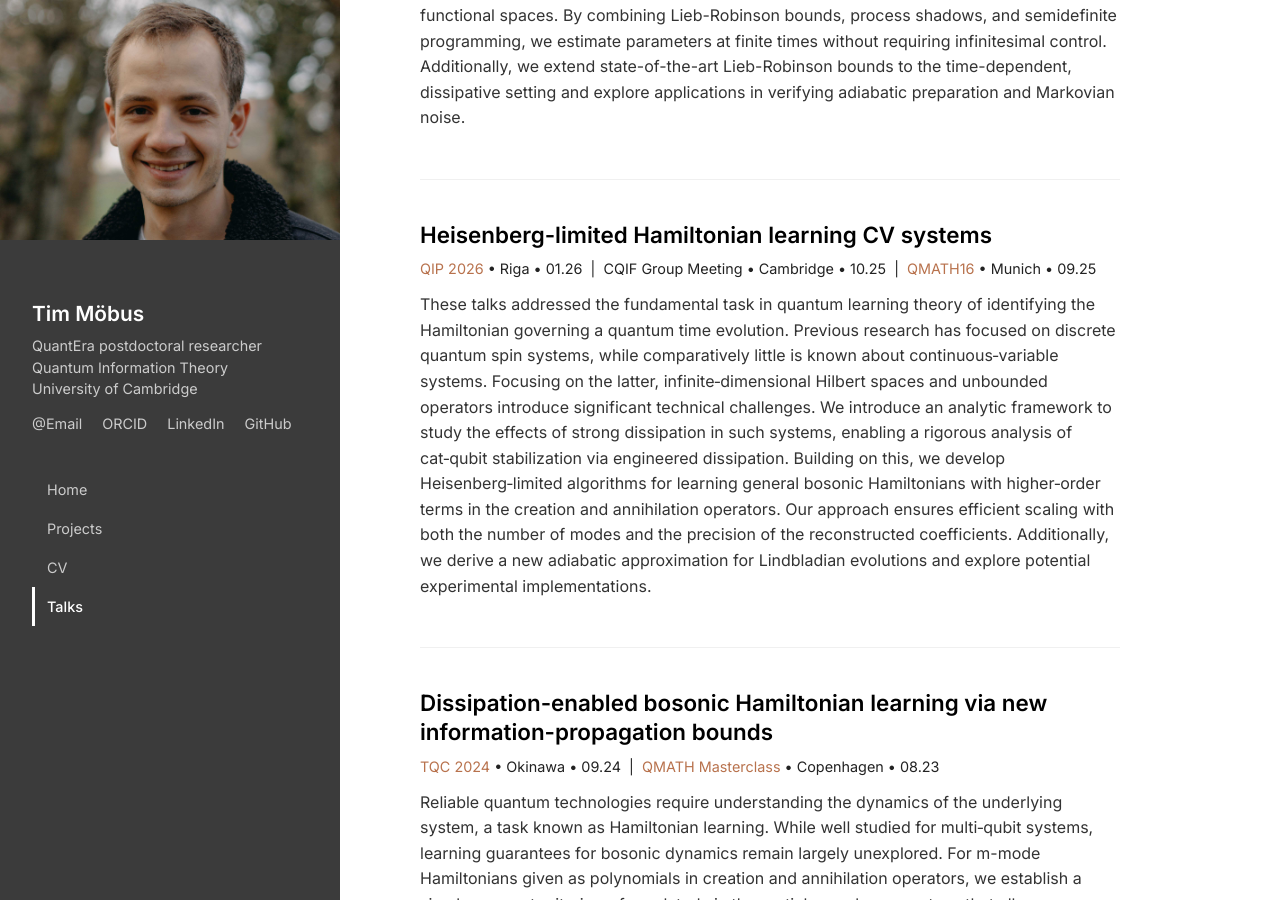
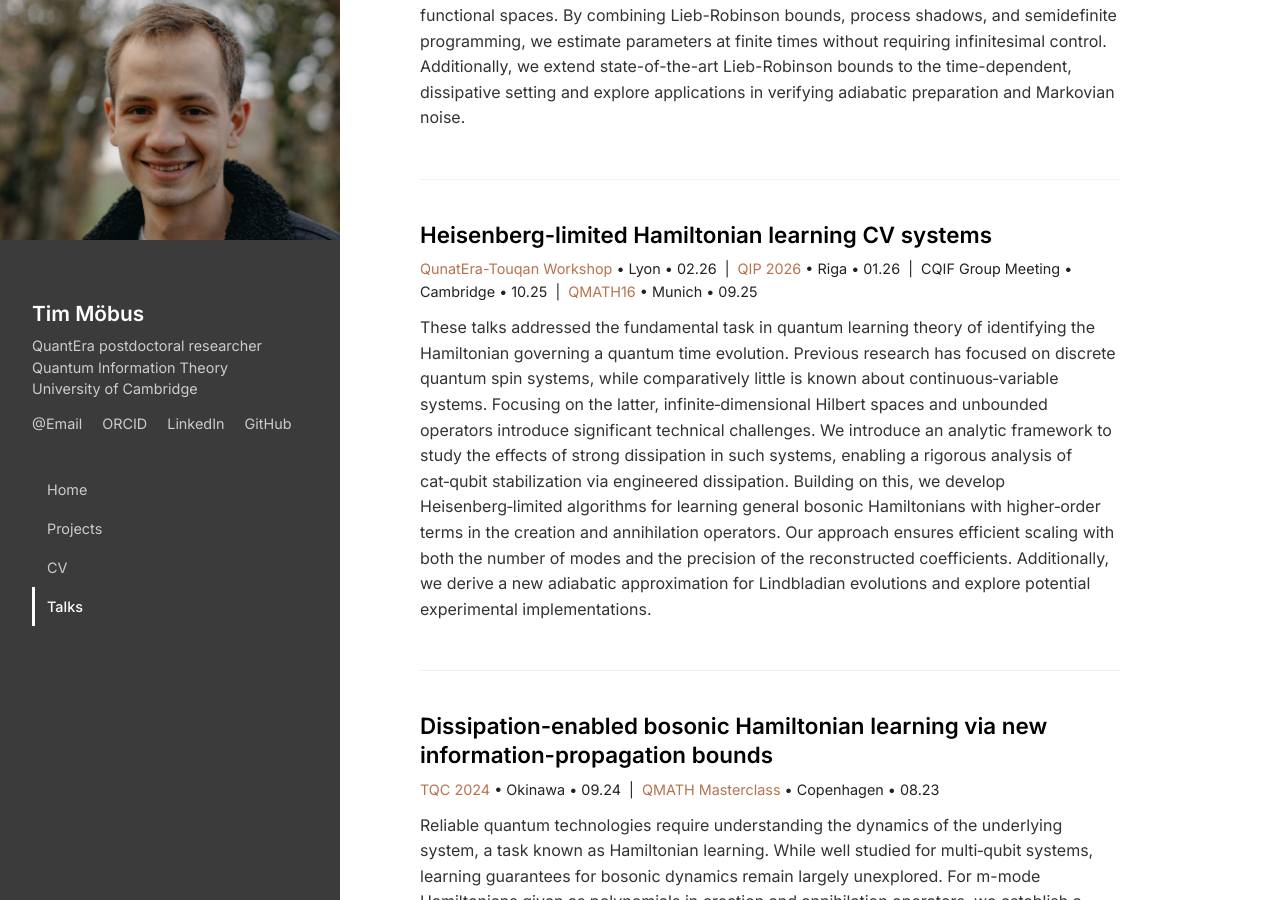
Before and after one commit to moebustim/moebustim.github.io, a Jekyll site: the page built from _pages/talks.md, in a window 1280 px wide and 900 px high, scrolled down 532 px. Built offline with Jekyll 4.4.1, drawn with Linux system fonts in a browser that asks for light colours.

Commit message:
Update CV and site content

```diff
--- a/_layouts/cv.html
+++ b/_layouts/cv.html
@@ -139,7 +139,7 @@ layout: default
 <!-- Teaching Section -->
 {% if page.teaching and page.teaching.size > 0 %}
 <section class="content-section">
-    <h2 class="section-title">Teaching Experience</h2>
+    <h2 class="section-title">Teaching and Supervision Experience</h2>
 
     <div class="teaching-list">
         <ul>
--- a/_pages/talks.md
+++ b/_pages/talks.md
@@ -17,6 +17,11 @@ talks:
 
     - title: "Heisenberg-limited Hamiltonian learning CV systems"
       meta:
+        - text: "QunatEra-Touqan Workshop"
+          url: "https://quantera-touqan.github.io/posts/annual-meeting-for-quantera-project-touqan-in-lyon.html#annual-meeting-for-quantera-project-touqan-in-lyon"
+        - "Lyon"
+        - "02.26"
+        - "|"
         - text: "QIP 2026"
           url: "https://qip2026.lu.lv/"
         - "Riga"
```
Also changed, not shown: _pages/cv.md (+2 -0 lines), 7 other files.
